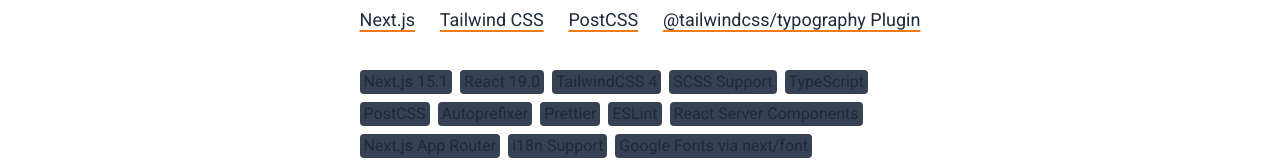
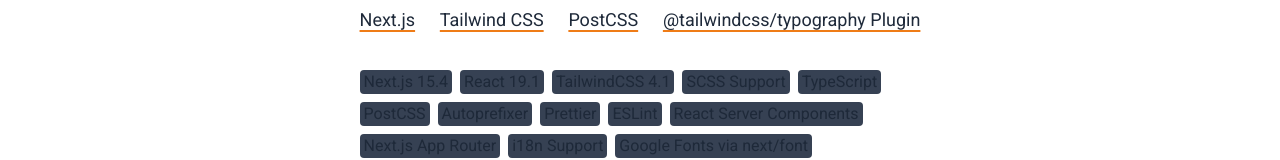
Before and after one commit to larswittenberg/nextjs-tailwindcss-kickstarter, a Next.js app: page /en in a window 1280 px wide. Shown: the part 358-518 px from the top of the page. Built offline with nearby package versions, Linux system fonts and the light colour scheme.

Commit message:
docs: update package versions on homepage

```diff
--- a/src/app/[lang]/page.tsx
+++ b/src/app/[lang]/page.tsx
@@ -11,9 +11,9 @@
 ];
 
 const features = [
-	'Next.js 15.1',
-	'React 19.0',
-	'TailwindCSS 4',
+        'Next.js 15.4',
+        'React 19.1',
+        'TailwindCSS 4.1',
 	'SCSS Support',
 	'TypeScript',
 	'PostCSS',
```
